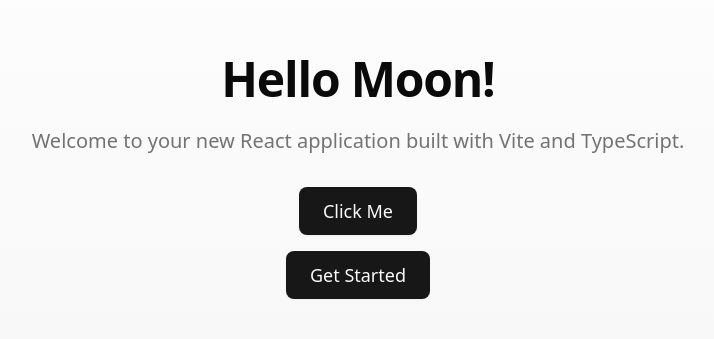
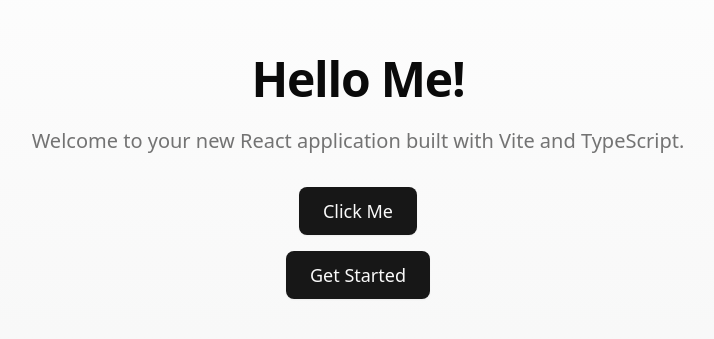
Before and after one commit to JaneHanZhen/App-9-4-2025-02b7c0d6-741d-4682-ab4d-b6423acc711b, a React (Vite) app in the folder web/: page / in a window 1280 px wide. Shown: the part 255-594 px from the top of the page, without its empty margins (282-996 px from the left). Built offline with nearby package versions, Linux system fonts and the light colour scheme.

Commit message:
Update: change the hello moon to hello me

```diff
--- a/web/src/App.tsx
+++ b/web/src/App.tsx
@@ -23,7 +23,7 @@ function App() {
     <div className="flex min-h-svh flex-col items-center justify-center bg-gradient-to-b from-background to-muted">
       <div className="max-w-4xl mx-auto text-center px-4">
         <h1 className="text-5xl font-bold tracking-tight mb-6 animate-fade-up">
-          Hello Moon!
+          Hello Me!
         </h1>
         <p className="text-xl text-muted-foreground mb-8 animate-fade-up animation-delay-200">
           Welcome to your new React application built with Vite and TypeScript.
```
